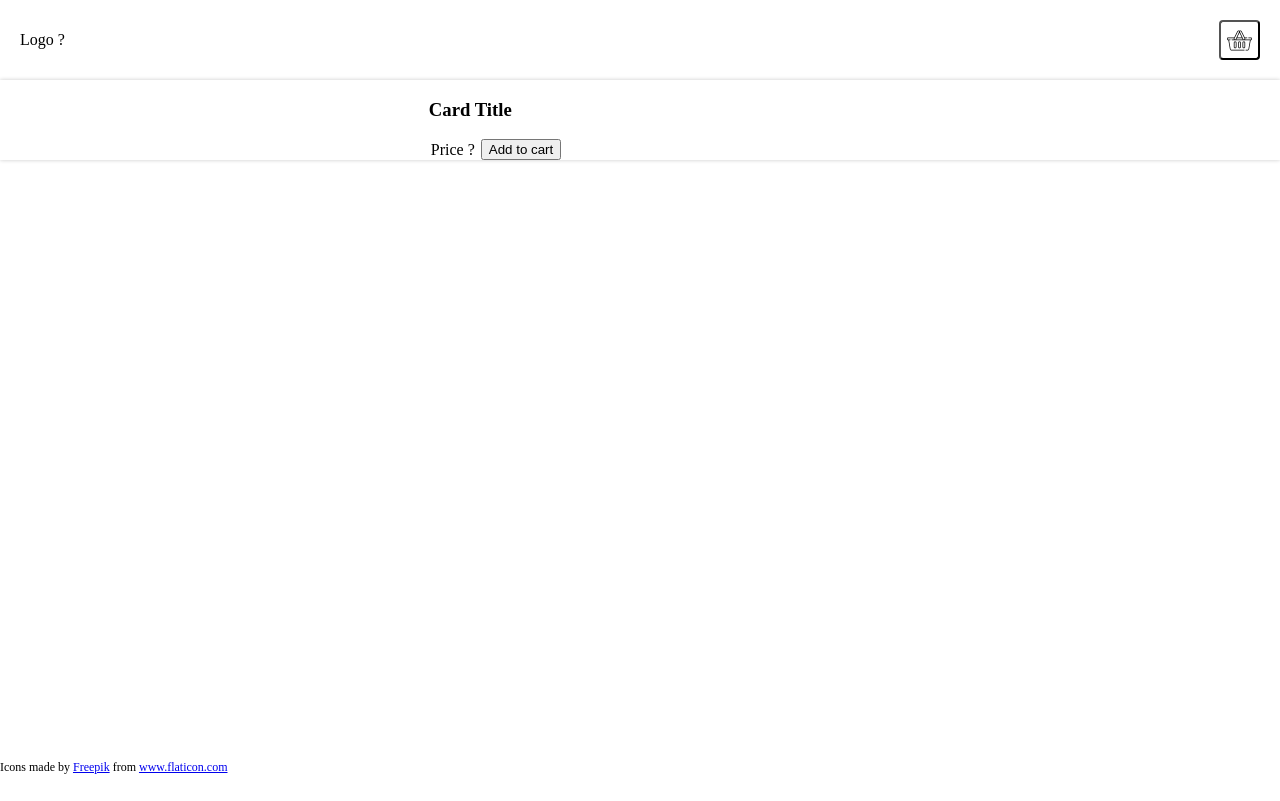
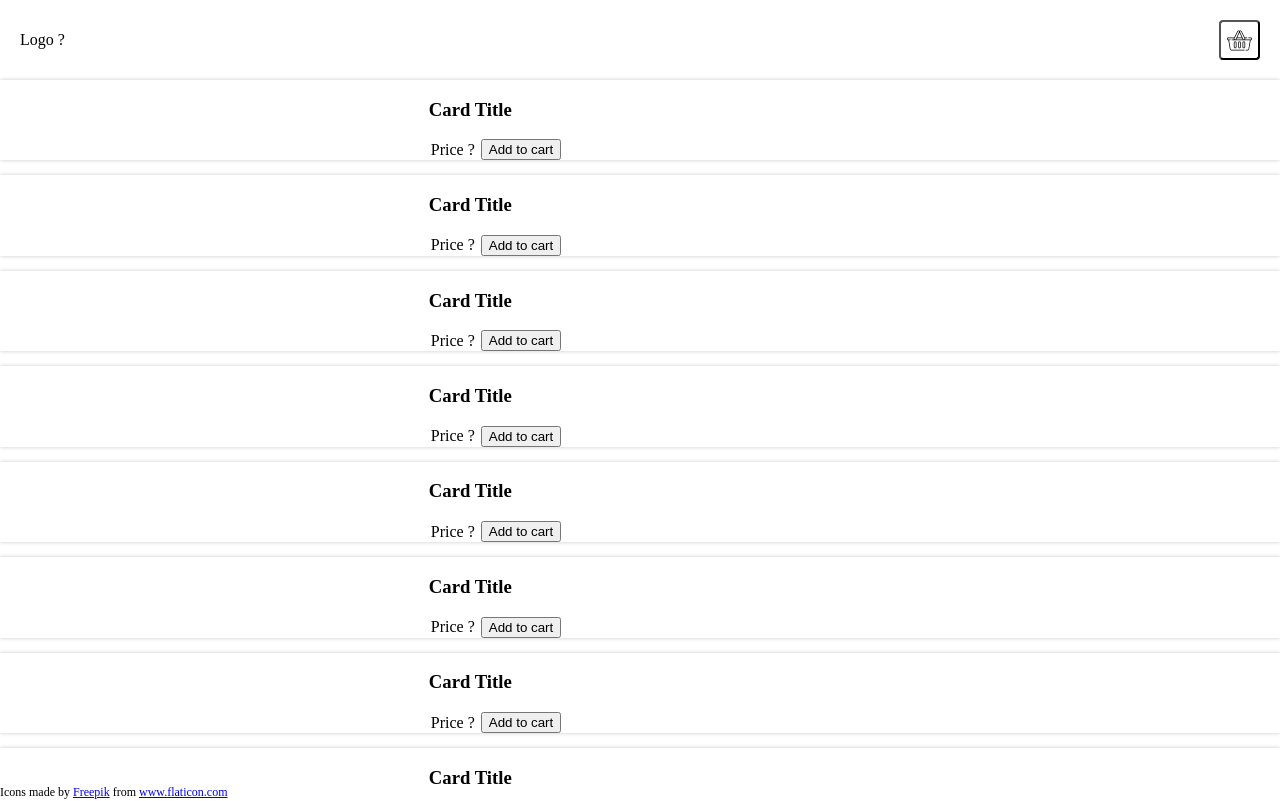
Before and after one commit to sl-hugogennaro/e-commerce-jsonplaceholder, a React app: page / in a window 1280 px wide. Shown: the top 801 px of the page. Built offline with nearby package versions, Linux system fonts and the light colour scheme.

Commit message:
Smaller footer + multiple cards

```diff
--- a/src/components/App.tsx
+++ b/src/components/App.tsx
@@ -5,7 +5,7 @@ import styled from 'styled-components'
 import { Header } from './Header'
 import { Card } from './Card'
 
-const footerHeight = '5vh'
+const footerHeight = '15px'
 const FooterUI = styled.footer`
   height: ${footerHeight};
   position: fixed;
@@ -14,15 +14,19 @@ const FooterUI = styled.footer`
   left: 0;
   right: 0;
   font-size: 12px;
+  background: white;
 `
 const AppUI = styled.div`
   /* global styles */
 `
-
-export const App = () => (
+const fakeData = [0, 1, 2, 3, 4, 5, 6, 7, 8, 9, 10, 11, 12, 13, 14]
+export const App = () => {
+  return (
     <AppUI>
       <Header />
-    <Card />
+      {fakeData.map((d, i) => (
+        <Card key={i} />
+      ))}
       <FooterUI>
         Icons made by{' '}
         <a href="http://www.freepik.com/" title="Freepik">
@@ -35,3 +39,4 @@ export const App = () => (
       </FooterUI>
     </AppUI>
   )
+}
```
Lines whose indentation alone changed are shown as unchanged.
